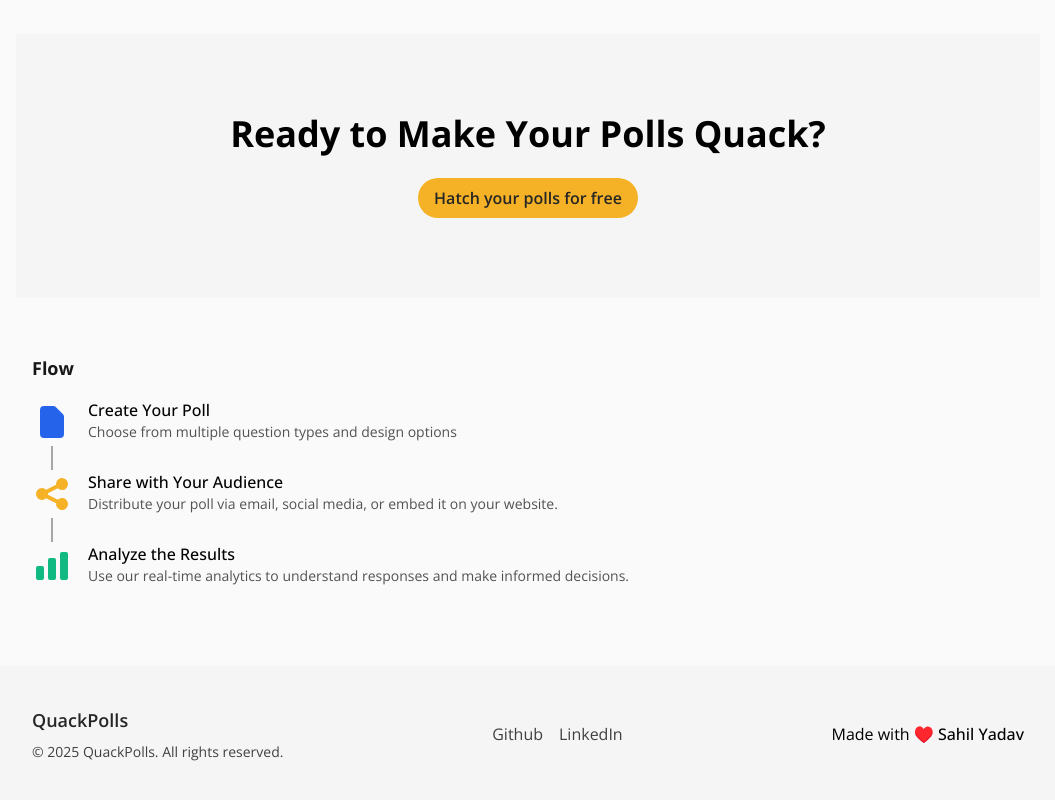
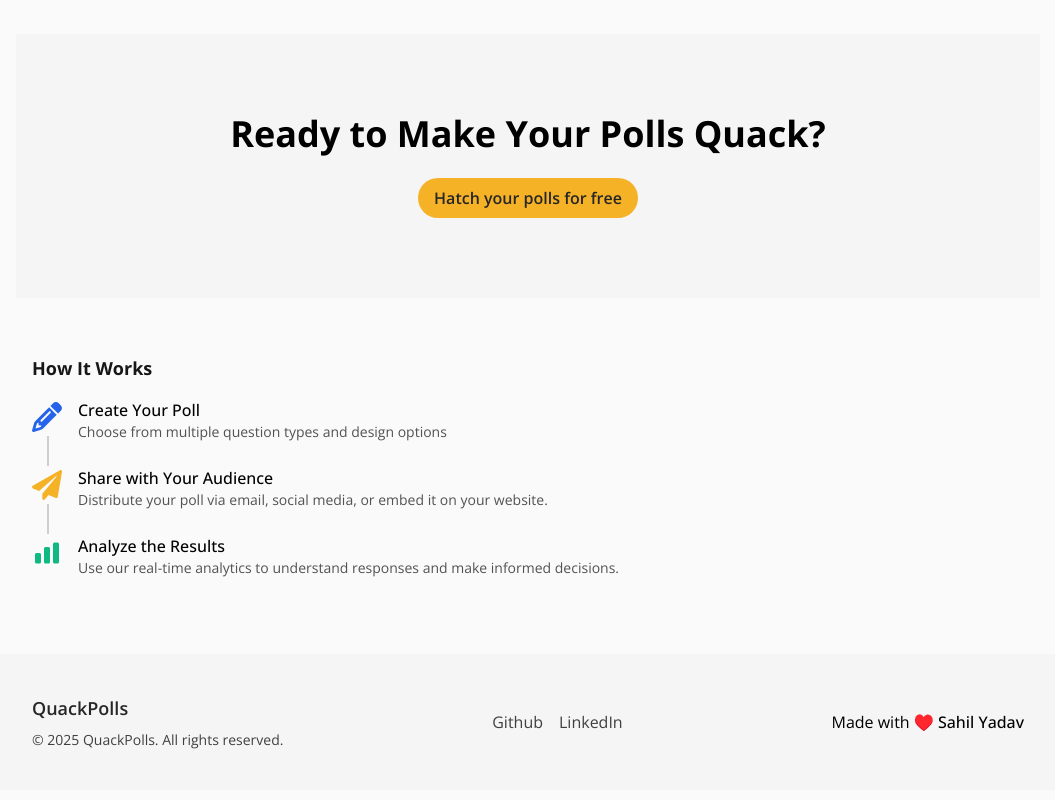
Before and after one commit to sahilyadav10/quackpolls, a Next.js app: page / in a window 1280 px wide. Shown: the part 1404-2204 px from the top of the page, without its empty margins (112-1167 px from the left). Built offline with nearby package versions, Linux system fonts and the light colour scheme.

Commit message:
update icons

```diff
--- a/src/components/app/ActionSection.tsx
+++ b/src/components/app/ActionSection.tsx
@@ -6,7 +6,8 @@ export default function ActionSection() {
   return (
     <Section
       id="home"
-      className="items-center gap-6 py-20 bg-neutral-100 relative -left-[0%]"
+      className="items-center gap-6 py-20 bg-neutral-100 text-center"
+      withSpacing
     >
       <h2 className="text-4xl font-bold">Ready to Make Your Polls Quack?</h2>
       <Button>Hatch your polls for free</Button>
--- a/src/components/app/HowItWorks.tsx
+++ b/src/components/app/HowItWorks.tsx
@@ -1,22 +1,24 @@
-import { HiChartBar, HiDocument, HiShare } from "react-icons/hi";
+import { HiChartBar } from "react-icons/hi";
+import { FaPaperPlane } from "react-icons/fa";
 
 import Section from "../generic/layout/Section";
+import { FaPencil } from "react-icons/fa6";
 
 const HowItWorks = () => {
   const steps = [
     {
-      icon: <HiDocument color="#2563EB" size={40} />, // Replace with actual icons as needed
+      icon: <FaPencil color="#2563EB" size={30} />,
       title: "Create Your Poll",
       description: "Choose from multiple question types and design options",
     },
     {
-      icon: <HiShare color="#F5B226" size={40} />,
+      icon: <FaPaperPlane color="#F5B226" size={30} />,
       title: "Share with Your Audience",
       description:
         "Distribute your poll via email, social media, or embed it on your website.",
     },
     {
-      icon: <HiChartBar color="#10B981" size={40} />,
+      icon: <HiChartBar color="#10B981" size={30} />,
       title: "Analyze the Results",
       description:
         "Use our real-time analytics to understand responses and make informed decisions.",
@@ -24,9 +26,14 @@ const HowItWorks = () => {
   ];
 
   return (
-    <Section id="flow" className="flex gap-2 relative" withSpacing title="Flow">
+    <Section
+      id="flow"
+      className="flex gap-2 relative"
+      withSpacing
+      title="How It Works"
+    >
       <div className="flex gap-6 flex-col justify-center">
-        <hr className="absolute -left-11 top-38 text-neutral-600 w-[160px] rotate-90" />
+        <hr className="absolute -left-12 top-38 text-neutral-400 w-[160px] rotate-90" />
         {steps.map((step, index) => (
           <div key={index} className="flex items-start gap-4">
             <div className="z-10 py-1 bg-neutral-50">{step.icon}</div>
```
